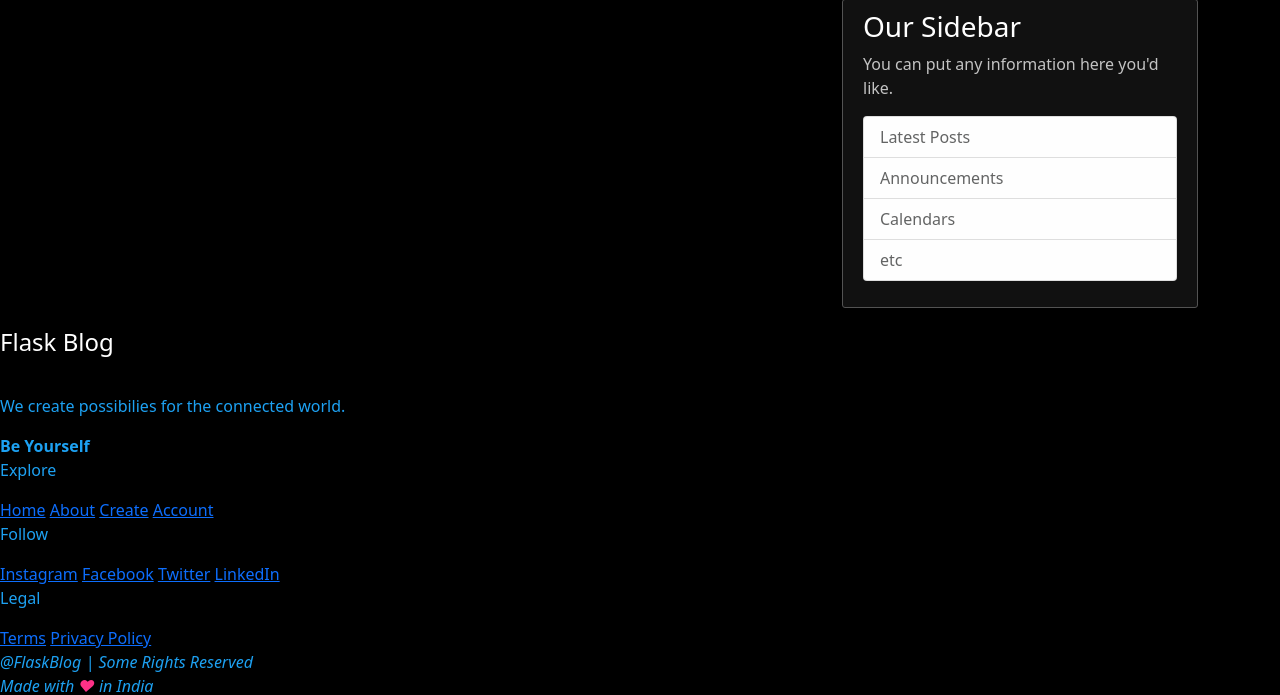
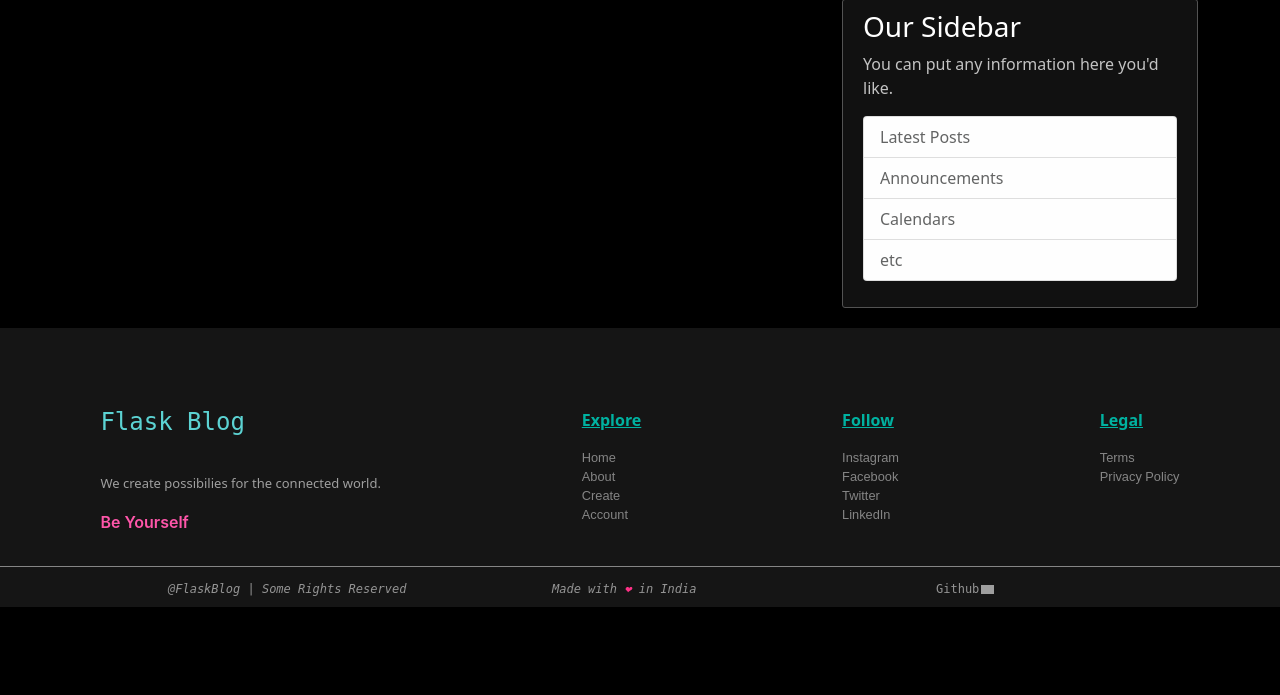
Before and after one commit to Vrushabh6300/Flask-Blog-App, a Flask app: page /about in a window 1280 px wide. Shown: the part 81-776 px from the top of the page. After the commit the page ends 688 px from the top, so only its background shows below. Run offline with Flask 2, Linux system fonts and the light colour scheme; some libraries are stand-ins or nearby versions; grey boxes are pictures that could not be loaded.

Commit message:
CSS file for Footer component.

```diff
--- a/app/static/layout.css
+++ b/app/static/layout.css
@@ -9,3 +9,131 @@ nav.site-header {
     background-color: #1313133f;
     color: #1DA1F2;
 }
+
+#flask-blog {
+    font-family: monospace;
+    color: #5cd3d3;
+}
+
+#below-para {
+    font-size: small;
+    color: #9f9f9f;
+}
+
+#cap {
+    font-weight: 600;
+    font-size: 1rem;
+    font-family: -apple-system, BlinkMacSystemFont, 'Segoe UI',
+                Roboto, Oxygen, Ubuntu, Cantarell, 'Open Sans',
+                'Helvetica Neue', sans-serif;
+    color: #ff56aa;
+}
+
+.footer-strip {
+    background-color: #151515;
+    display: flex;
+    width: 100%;
+    justify-content: flex-end;
+    align-items: center;
+    border-top: 1px solid #858585;
+}
+
+.footer-row {
+    display: flex;
+    flex-direction: row;
+    height: min-content;
+    justify-content: space-evenly;
+    align-items: center;
+    background-color: #151515;
+}
+
+.footer-col {
+    margin: 3rem auto auto auto;
+    padding: 2rem;
+    flex-shrink: 4;
+    align-self: center;
+}
+
+.footer-explore, .footer-legal, .footer-follow {
+    font-family: Arial, Helvetica, sans-serif;
+    color: #858585;
+    text-decoration: none;
+    letter-spacing: 0px;
+    display: block;
+    font-size: 0.8rem;
+}
+
+.footer-explore:hover, .footer-legal:hover, .footer-follow:hover {
+    color: #65e8fd;
+    text-decoration: underline;
+}
+
+.section-title {
+    color: #00b2a1;
+    font-size: 1rem;
+    font-weight: 700;
+    text-decoration: underline;
+}
+
+.tiny-text {
+    font-family: monospace;
+    font-size: 12px;
+    color: #949494;
+    text-align: left;
+    margin-left: 2rem;
+    text-decoration: none;;
+}
+
+.strip-item {
+    padding: 0.5rem;
+    width: 30%;
+}
+
+#github-logo {
+    width: 0.8rem;
+    margin-left: 2px;
+}
+
+#github-link {
+    text-decoration: none;
+}
+
+#insta:hover {
+    color: #ff5896;
+}
+
+#facebook:hover {
+    color: #3b5998;
+}
+
+#twitter:hover {
+    color: #1DA1F2;
+}
+
+#linkedin:hover {
+    color: #0075b5;
+}
+
+@media screen and (max-width: 565px) {
+    .footer-row, .footer-strip {
+        display: block;
+        width: -webkit-fill-available;
+    }
+    .footer-col, .footer-strip {
+        margin: 0px;
+        padding: 1rem;
+        text-align: center;
+    }
+}
+
+@media screen and (max-width: 888px) {
+    .footer-strip {
+        display: block;
+        width: -webkit-fill-available;
+    }
+    .footer-strip {
+        margin: 0px;
+        padding: 1rem;
+        text-align: -webkit-center;
+    }
+}
```
